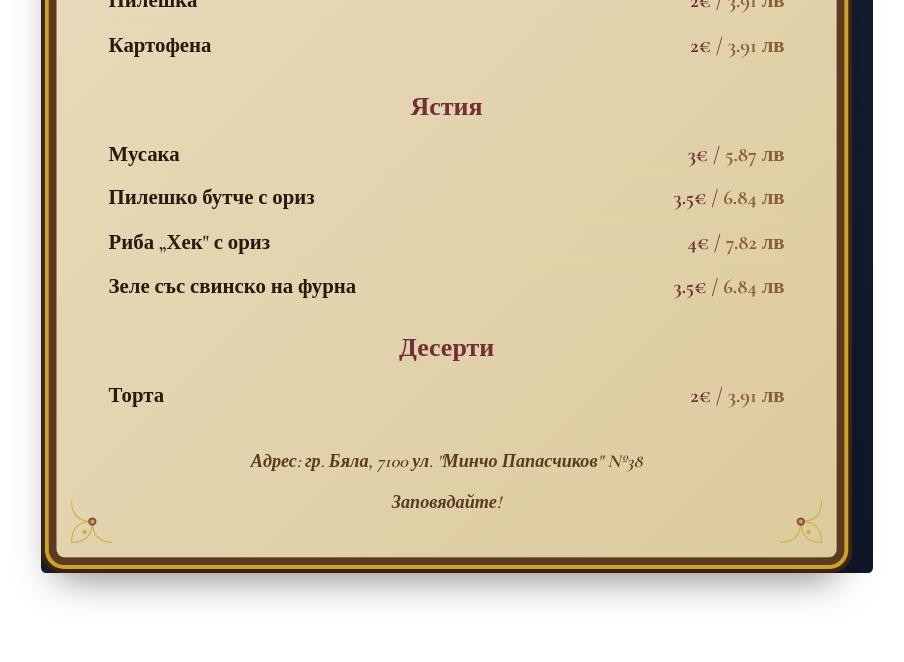
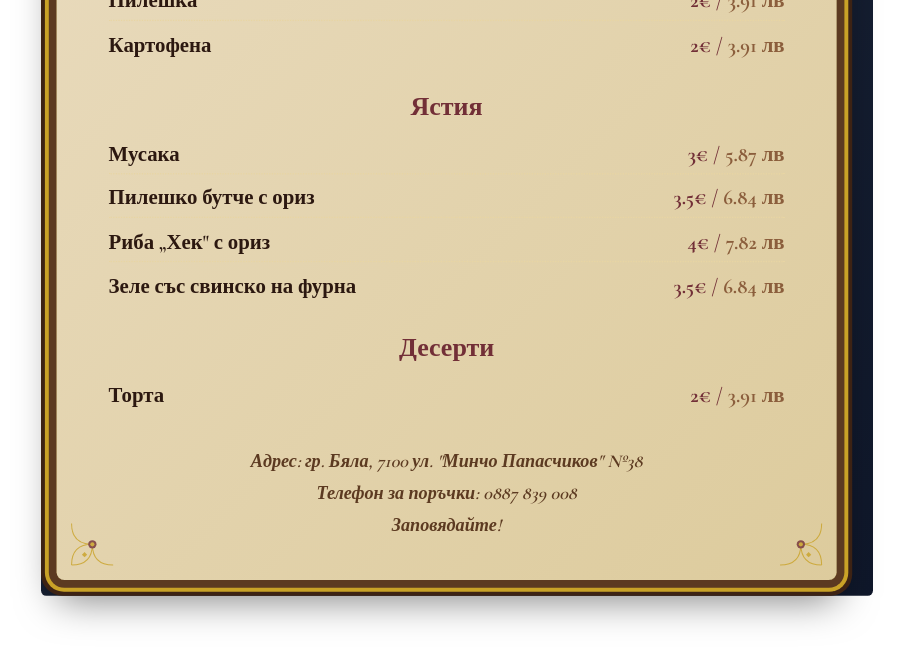
Before and after one commit to victorias3/Bistro-Beni---Menu-generator, a React (Vite) app: page / in a window 1280 px wide. Shown: the part 989-1651 px from the top of the page, without its empty margins (183-1087 px from the left). Built offline with nearby package versions, Linux system fonts and the light colour scheme.

Commit message:
Update footer contact

```diff
--- a/src/MenuGenerator.jsx
+++ b/src/MenuGenerator.jsx
@@ -119,6 +119,7 @@ const DEFAULT_SECTIONS = [
 ];
 
 const FOOTER_TEXT = 'Адрес: гр. Бяла, 7100 ул. "Минчо Папасчиков" Nº38';
+const FOOTER_PHONE_TEXT = "Телефон за поръчки: 0887 839 008";
 
 const CornerOrnament = () => (
   <svg viewBox="0 0 100 100" fill="none" xmlns="http://www.w3.org/2000/svg">
@@ -297,9 +298,8 @@ const MenuPreview = ({
           style={{ marginTop: `${spacing.sectionGap}rem` }}
         >
           <p className="footer-text">{FOOTER_TEXT}</p>
-          <p className="footer-text" style={{ marginTop: "0.75em" }}>
-            Заповядайте!
-          </p>
+          <p className="footer-text">{FOOTER_PHONE_TEXT}</p>
+          <p className="footer-text">Заповядайте!</p>
         </footer>
       </div>
     </div>
@@ -1014,6 +1014,9 @@ export default function MenuGenerator() {
         }
 
         .menu-footer {
+          display: flex;
+          flex-direction: column;
+          gap: 0.45em;
           text-align: center;
           padding-top: 1em;
         }
```
